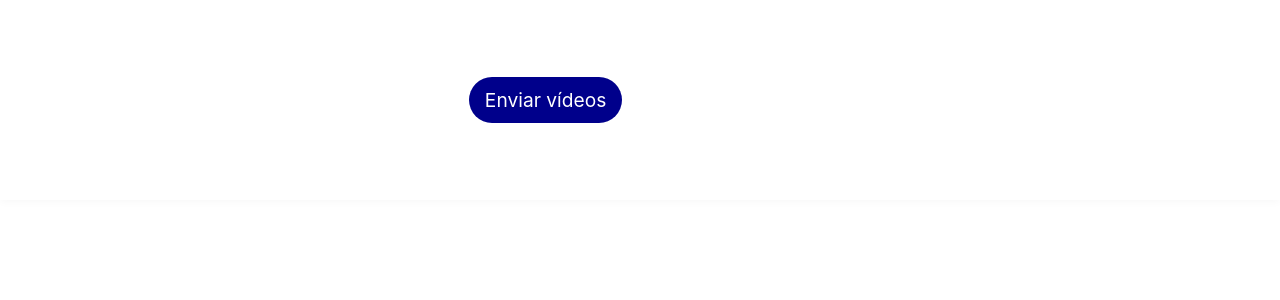
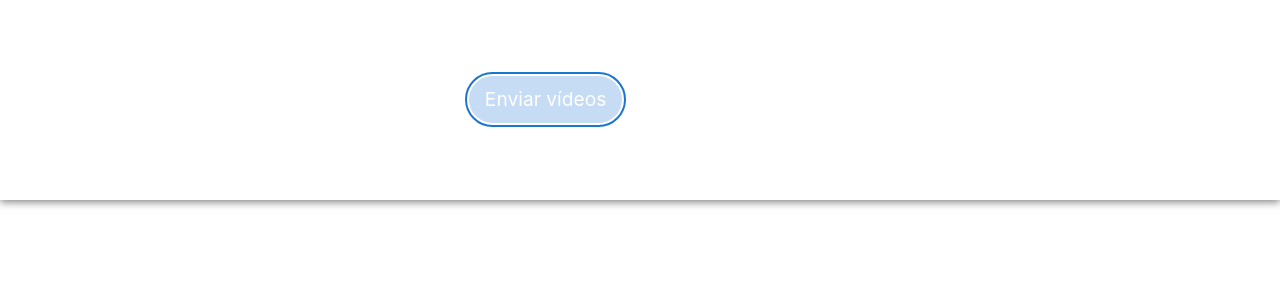
Before and after one commit to AleCigolini/vidsnap, a Vue app: page / in a window 1280 px wide. In both pictures the pointer is over the link "Enviar vídeos". Shown: the top 300 px of the page. Built offline with nearby package versions, Linux system fonts and the light colour scheme.

Commit message:
Ajustada a estilização da pagina principal

```diff
--- a/src/App.vue
+++ b/src/App.vue
@@ -32,9 +32,10 @@ import { RouterLink, RouterView } from 'vue-router'
   height: 25vh;
   min-height: 64px;
   max-height: 40vh;
-  box-shadow: 0 2px 8px rgba(0,0,0,0.03);
   position: relative;
   background: inherit;
+  box-shadow: 0 2px 8px rgba(0,0,0,0.5);
+  border-bottom: 1px solid rgba(255,255,255,0.07);
 }
 
 .nav-link {
@@ -44,6 +45,7 @@ import { RouterLink, RouterView } from 'vue-router'
   padding: 0.5rem 1rem;
   border-radius: 30px;
   transition: background 0.2s, color 0.2s;
+  outline: none;
 }
 
 .nav-link.router-link-active {
@@ -51,8 +53,12 @@ import { RouterLink, RouterView } from 'vue-router'
   color: #fff;
 }
 
-.nav-link:hover {
-  background: darkblue;
+.nav-link:hover,
+.nav-link:focus {
+  background: rgba(25, 118, 210, 0.25);
+  color: #fff;
+  outline: 2px solid #1976d2;
+  outline-offset: 2px;
 }
 
 .main-content {
```
